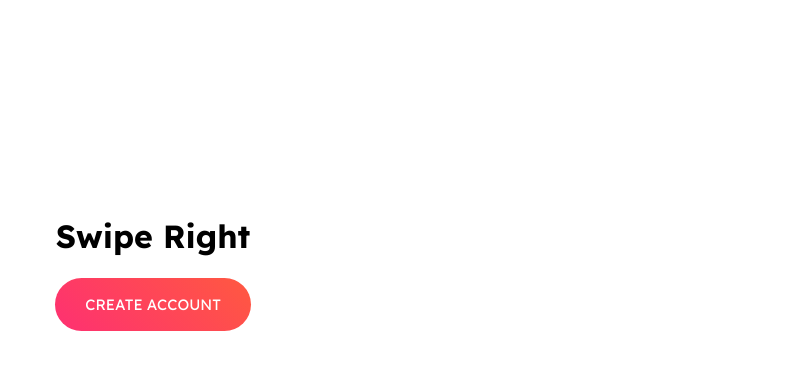
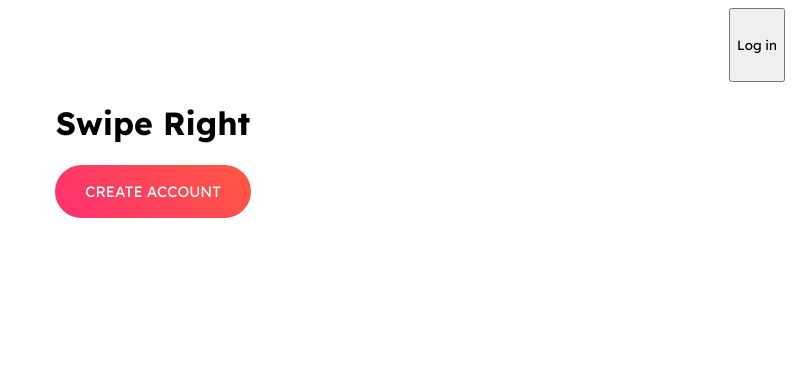
Before and after one commit to NickMagidson/dating-app, a React (Create React App) app: page / in a window 1280 px wide. Shown: the top 370 px of the page, without its empty margins (487-1280 px from the left). Built offline with nearby package versions, Linux system fonts and the light colour scheme.

Commit message:
Navbar styling

```diff
--- a/src/components/Nav.js
+++ b/src/components/Nav.js
@@ -2,7 +2,7 @@ import whiteLogo from '../images/tinder_logo_white.png';
 import colorLogo from '../images/color-logo-tinder.png';
 
 
-const Nav = ({ minimal }) => {
+const Nav = ({ minimal, authToken }) => {
 
     return (
         <nav>
@@ -10,7 +10,7 @@ const Nav = ({ minimal }) => {
                 <img className="logo" alt="logos" src={minimal ? colorLogo : whiteLogo} />
             </div>
 
-
+            {!authToken && <button className="nav-button">Log in</button>}
         </nav>
     )
 }
--- a/src/index.css
+++ b/src/index.css
@@ -28,3 +28,22 @@ body {
 }
 
 /* *******NavBar ******* */
+
+nav {
+    width: 100%;
+    display: flex;
+    justify-content: space-between;
+}
+
+nav .logo-container {
+    width: 170px;
+    margin: 15px;
+
+}
+
+nav .logo-container .logo {
+    width: 100%;
+}
+
+
+/* *******Homepage ******* */
--- a/src/pages/Home.js
+++ b/src/pages/Home.js
@@ -9,15 +9,15 @@ const Home = () => {
     }
 
     return (
-        <>
-        <Nav minimal={false} />
+        <div className="overlay">
+        <Nav minimal={false} authToken={authToken} />
         <div className="home">
             <h1>Swipe Right</h1>
             <button className="primary-button" onClick={handleClick}>
                 {authToken ? 'Signout' : 'Create Account'}
             </button>
         </div>
-        </>
+        </div>
     )
 }
 
```
